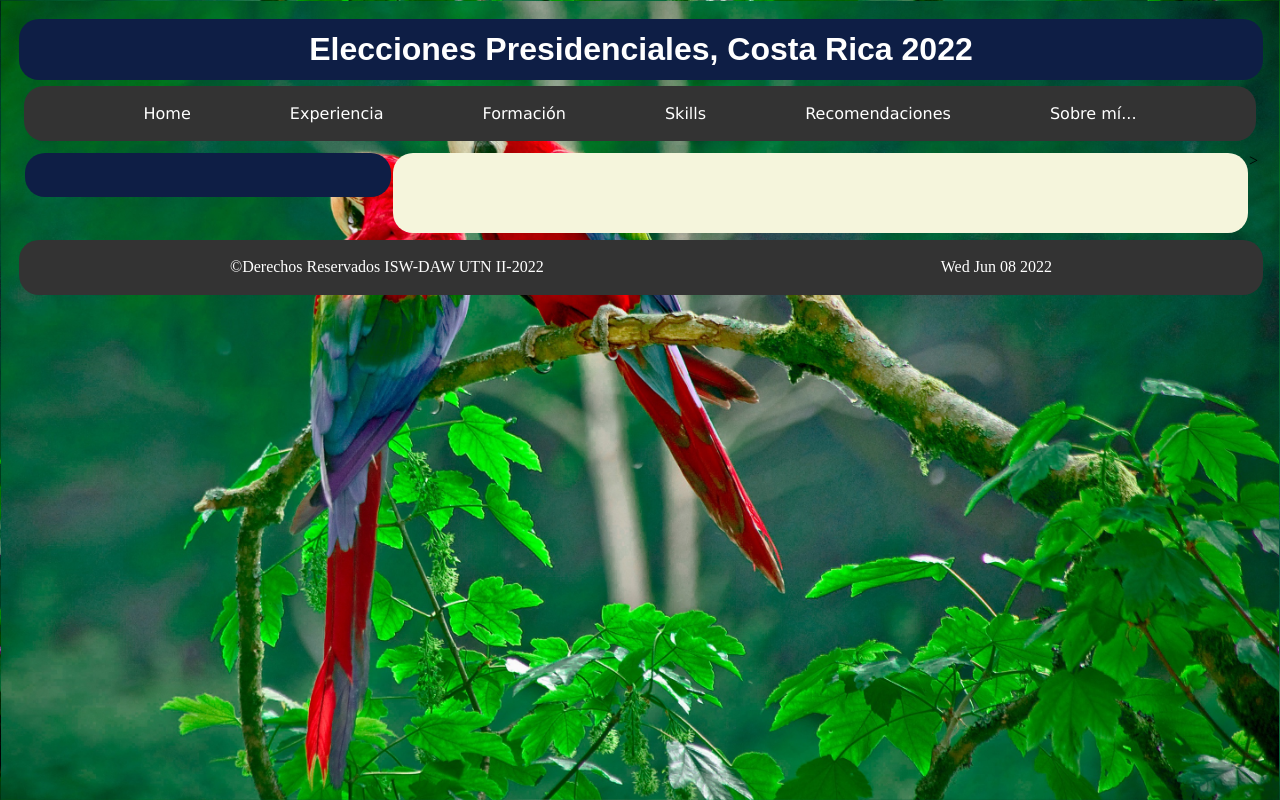
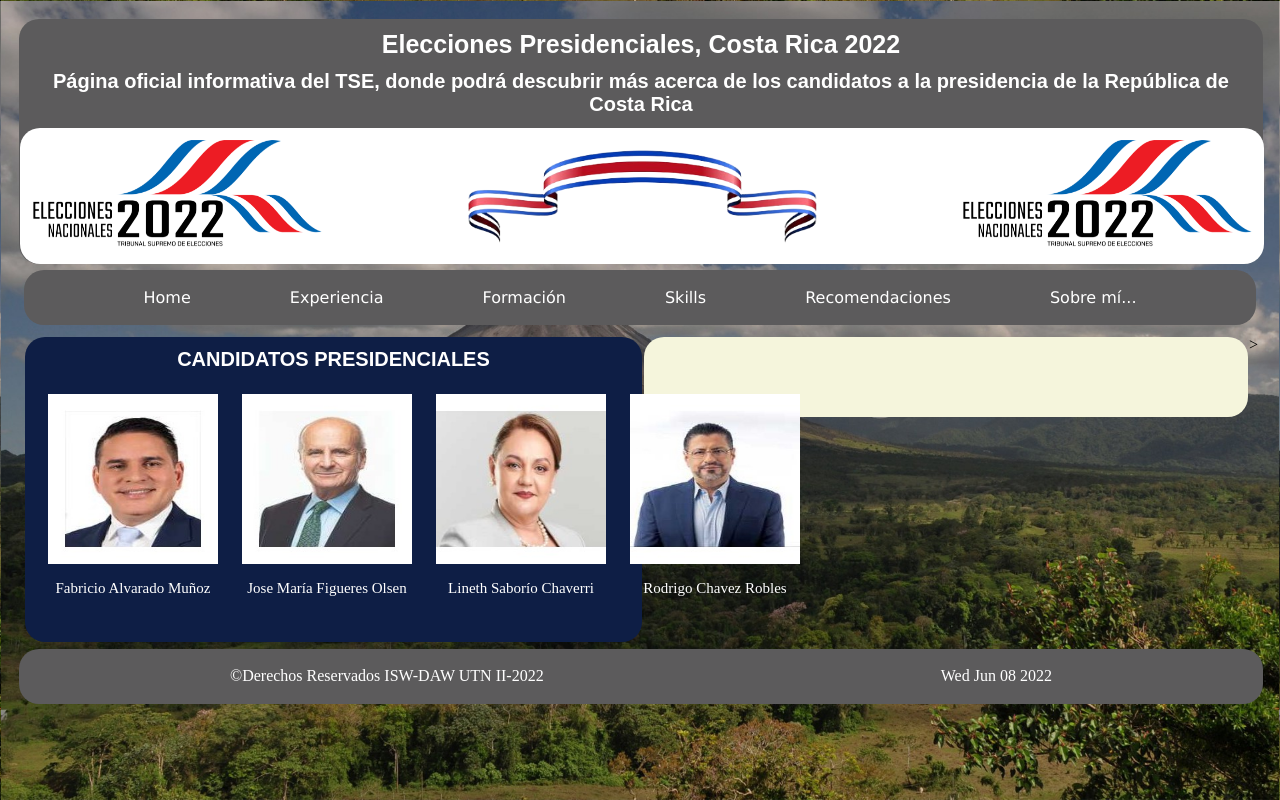
Before and after one commit to EmanuelNavarro/Tarea3.github.io, a plain HTML site: page index.html in a window 1280 px wide. Drawn offline with Linux system fonts and the light colour scheme.

Commit message:
Actiualización Aside

```diff
--- a/index.html
+++ b/index.html
@@ -17,8 +17,20 @@
 
      <!--HEADER-->
             <header id="headerID">
-                <div id="containerHEADER">
+                <div id="title">
                    <h1> Elecciones Presidenciales, Costa Rica 2022</h1>
+                   <h2> Página oficial informativa del TSE, donde podrá descubrir más acerca de los candidatos a la presidencia de la República de Costa Rica</h2>
+                </div>
+                <div id="img">
+                   <div id="img1">
+                            <img src="img/logo sin fondo.png" width = "300" height = "120" alt="">
+                   </div>
+                   <div id="img2">
+                            <img src="img/logo sin fondo.png" width = "300" height = "120" alt="">
+                   </div>
+                   <div id="img3">
+                            <img src="img/bandera sin fondo.png" width = "400" height = "120" alt="">
+                   </div>
                 </div>
             </header>
 
@@ -39,7 +51,24 @@
      <!--MAIN-->
             <main id="mainID">
                 <aside id="asideMAIN">
+                    <h2>CANDIDATOS PRESIDENCIALES</h2>
                     <div class="primaryASIDE">
+                        <div id="fab">
+                            <img src="img/fabricio.jpg" width = "180" height = "180" alt="">
+                            <H3>Fabricio Alvarado Muñoz</H3>
+                        </div>
+                        <div id="fig">
+                            <img src="img/figueres.jpg" width = "180" height = "180" alt="">
+                            <H3>Jose María Figueres Olsen</H3>
+                        </div>
+                        <div id="mar">
+                            <img src="img/maria.jpg" width = "180" height = "180" alt="">
+                            <H3>Lineth Saborío Chaverri</H3>
+                        </div>
+                        <div id="rod">
+                            <img src="img/rodrigo.jpg" width = "180" height = "180" alt="">
+                            <H3>Rodrigo Chavez Robles</H3>
+                        </div>
                     </div>
 
                     <div id="secundaryASIDE">
--- a/style.css
+++ b/style.css
@@ -6,12 +6,30 @@
 
 h1
 {
-    font-family: Arial, Helvetica, sans-serif;
+    font-size: 25px;
+    /*text-align: center;*/
+    /*padding-bottom: 10px;*/
+    font-family: sans-serif;
+}
+
+h2
+{
+    font-size: 20px;
+    text-align: center;
+    font-family: sans-serif;
+    color:#fff;
+}
+
+h3
+{
+    font-weight: normal;
+    font-size: 15px;
+    letter-spacing: 0px;
 }
 
 body
 {
-    background: url(img/fondo2.jpg);
+    background: url(img/fondo\ Arenal.jpg);
     background-size: cover;
 }
 
@@ -22,12 +40,31 @@ body
     height: 100%;
     padding: 0;
     font-weight: hold;
-    display: flex;
+    /*display: flex;*/
     align-items: center;
-    justify-content: space-around;
-    background-color: #0E1E45;
+    /*justify-content: space-around;*/
+    background-color: #5c5b5c;
     color: #fff;
     border-radius: 20px 20px 20px 20px;
+}
+
+#img
+{
+    width: 100%;
+    height: 100%;
+    padding: 0;
+    background-color: #fff;
+    border-radius: 20px 20px 20px 20px;
+}
+
+header #img1
+{
+    float: left;
+}
+
+header #img2
+{
+    float: right;
 }
 
 #menuNAV
@@ -43,7 +80,7 @@ body
     display: flex;
     align-items: center;
     justify-content: space-around;
-    background-color: #333;
+    background-color: #5c5b5c;
     color: #fff;
     border-radius: 20px 20px 20px 20px;
 }
@@ -76,16 +113,28 @@ body
 
 #asideMAIN
 {
-    width: 30%;
+    width: 50%;
     height: 100%;
     float: left;
     background-color: #0E1E45;
     border-radius: 20px 20px 20px 20px;
 }
 
+.primaryASIDE
+{
+    align-items: center;
+    display: flex;
+    align-items: center;
+    display: flex;
+    position:relative;
+    color: #fff;
+    text-align: center;
+}
+
+
 #sectionMAIN
 {
-    width: 70%;
+    width: 65%;
     height: 100%;
     float: right;
     background-color:beige;
@@ -102,7 +151,7 @@ body
     display: flex;
     align-items: center;
     justify-content: space-around;
-    background-color: #333;
+    background-color: #5c5b5c;
     color: #fff;
     border-radius: 20px 20px 20px 20px;
 }
```
Also changed, not shown: img/bandera sin fondo.png (added), img/bandera.jpg (added), img/bandera2.jpg (added), img/bandfabricio.jpg (added), img/bandjose.jpg (added), img/bandmaria.jpg (added), img/bandrodirgo.jpg (added), img/fabricio.jpg (added), img/figueres.jpg (added), img/fondo Arenal.jpg (added), img/fondoBandera.webp (added), img/logo sin fondo.png (added), img/logo.png (added), img/logo1.png (added), 2 more files.
